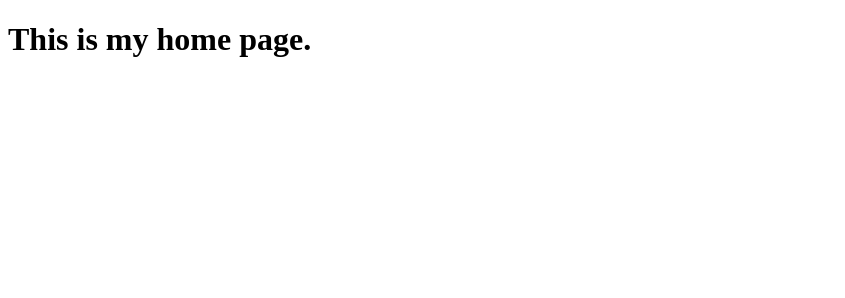
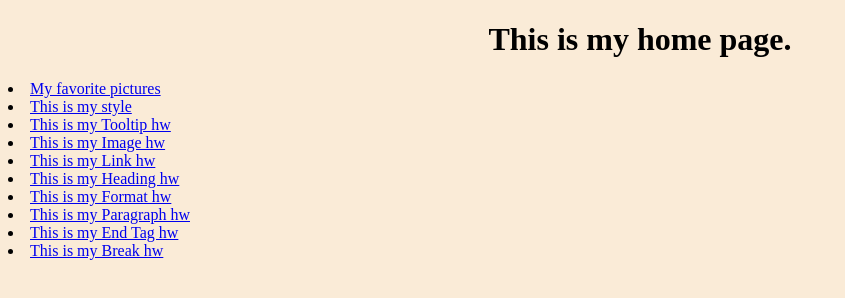
Before and after one commit to yoojinero/yoojinero.github.io, a plain HTML site: page index.html in a window 1280 px wide. Shown: the whole page, without its empty margins (0-845 px from the left). Drawn offline with Linux system fonts and the light colour scheme.

Commit message:
index changes

```diff
--- a/index.html
+++ b/index.html
@@ -6,7 +6,17 @@
     <meta http-equiv="X-UA-Compatible" content="ie=edge">
     <title>Document</title>
 </head>
-<body>
-    <h1>This is my home page.</h1>
+<body style="background-color: antiquewhite">
+    <h1 style="text-align: center">This is my home page.</h1>
+        <li><a href="favoritePictures.html">My favorite pictures</a> </li>
+        <li><a href="myStyle.html">This is my style</a></li>
+        <li><a href="tooltip.html">This is my Tooltip hw</a></li>
+        <li><a href="image.html">This is my Image hw</a></li>
+        <li><a href="link.html">This is my Link hw</a></li>
+        <li><a href="heading.html">This is my Heading hw</a></li>
+        <li><a href="format.html">This is my Format hw</a></li>
+        <li><a href="paragraph.html">This is my Paragraph hw</a></li>
+        <li><a href="endTag.html">This is my End Tag hw</a></li>
+        <li><a href="break.html">This is my Break hw</a></li>
 </body>
 </html>
```
